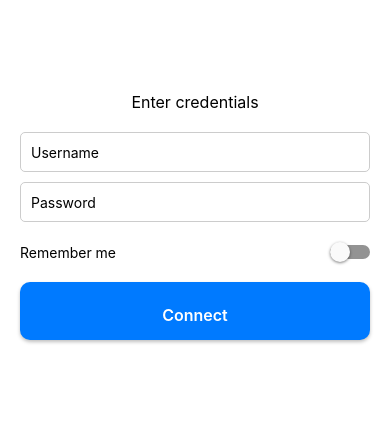
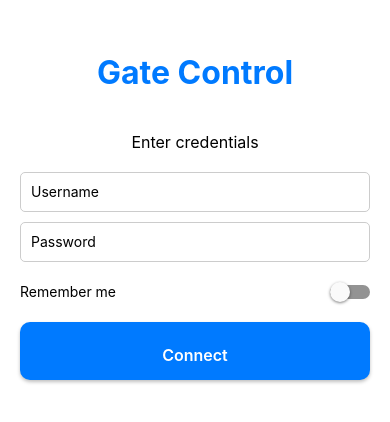
Before and after one commit to joeyede/gate-project, a React Native app in the folder gate-app/: screen / in a window 390 px wide. Shown: the part 196-618 px from the top of the page. Built offline with nearby package versions, Linux system fonts and the light colour scheme; what react_native_mqtt would draw is missing.

Commit message:
fix: styling

```diff
--- a/gate-app/App.tsx
+++ b/gate-app/App.tsx
@@ -166,7 +166,12 @@ export default function App() {
         },
         onFailure: (err: any) => {
           console.error('MQTT Error:', err);
-          setStatus('Connection failed: ' + err.errorMessage);
+          // Convert technical error message to user-friendly message
+          let userFriendlyMessage = 'Connection failed';
+          if (err.errorMessage.includes('not authorized')) {
+            userFriendlyMessage = 'Connection failed: Invalid username or password';
+          }
+          setStatus(userFriendlyMessage);
           setLoading(false);
           showNotification('Connection failed');
         },
@@ -234,6 +239,7 @@ export default function App() {
   if (!isConnected) {
     return (
       <View style={styles.container}>
+        <Text style={styles.title}>Gate Control</Text>
         <Text style={[styles.status, status.includes('Error') && styles.error]}>
           {status}
         </Text>
@@ -282,6 +288,7 @@ export default function App() {
 
   return (
     <View style={styles.container}>
+      <Text style={styles.title}>Gate Control</Text>
       <View style={styles.header}>
         <View style={styles.statusContainer}>
           <View style={[styles.connectionDot, { backgroundColor: isConnected ? '#4CAF50' : '#f44336' }]} />
@@ -349,19 +356,19 @@ export default function App() {
 }
 
 const styles = StyleSheet.create({
+  title: {
+    fontSize: 32,
+    fontWeight: 'bold',
+    marginBottom: 20,
+    color: '#007AFF',
+    textAlign: 'center',
+  },
   container: {
     flex: 1,
     backgroundColor: '#fff',
     alignItems: 'center',
     justifyContent: 'center',
     padding: 20,
-  },
-  status: {
-    marginBottom: 20,
-    fontSize: 16,
-  },
-  error: {
-    color: 'red',
   },
   inputContainer: {
     width: '100%',
@@ -382,14 +389,22 @@ const styles = StyleSheet.create({
   },
   header: {
     width: '100%',
+    maxWidth: 600,
     flexDirection: 'row',
-    justifyContent: 'space-between',
+    justifyContent: 'flex-start', // Align to start to position status on the left
     alignItems: 'center',
-    marginBottom: 20,
-    paddingHorizontal: 20,
+    marginBottom: 30,
+    alignSelf: 'center',
+  },
+  statusContainer: {
+    flexDirection: 'row',
+    alignItems: 'center',
+    flex: 1,
+    marginLeft: 40, // Align with buttons
   },
   logoutButton: {
     padding: 8,
+    marginRight: 40, // Match left margin for symmetry
   },
   rememberMeContainer: {
     flexDirection: 'row',
@@ -397,15 +412,10 @@ const styles = StyleSheet.create({
     justifyContent: 'space-between',
     marginVertical: 10,
   },
-  statusContainer: {
-    flexDirection: 'row',
-    alignItems: 'center',
-    flex: 1,
-  },
   connectionDot: {
-    width: 8,
-    height: 8,
-    borderRadius: 4,
+    width: 10,
+    height: 10,
+    borderRadius: 5,
     marginRight: 8,
   },
   notification: {
@@ -472,4 +482,13 @@ const styles = StyleSheet.create({
     fontWeight: '600',
     marginTop: 8,
   },
+  status: {
+    fontSize: 16,
+    marginLeft: 0,
+    marginTop: 20, // Add space above status text
+    marginBottom: 20, // Add space below status text
+  },
+  error: {
+    color: 'red',
+  },
 });
```
